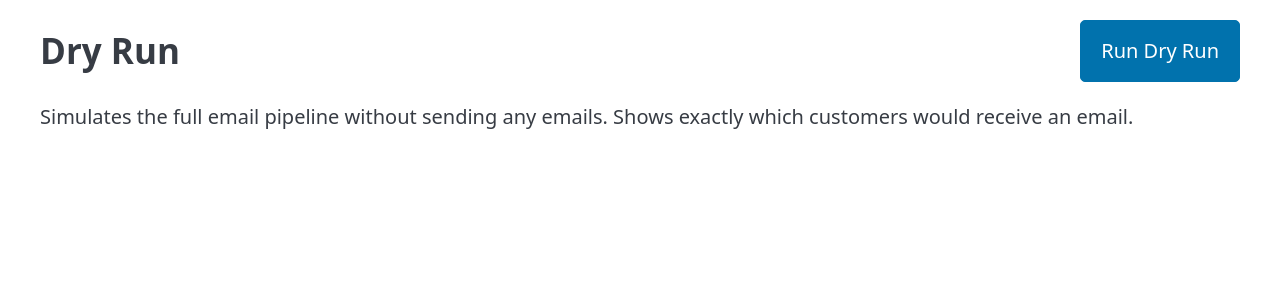
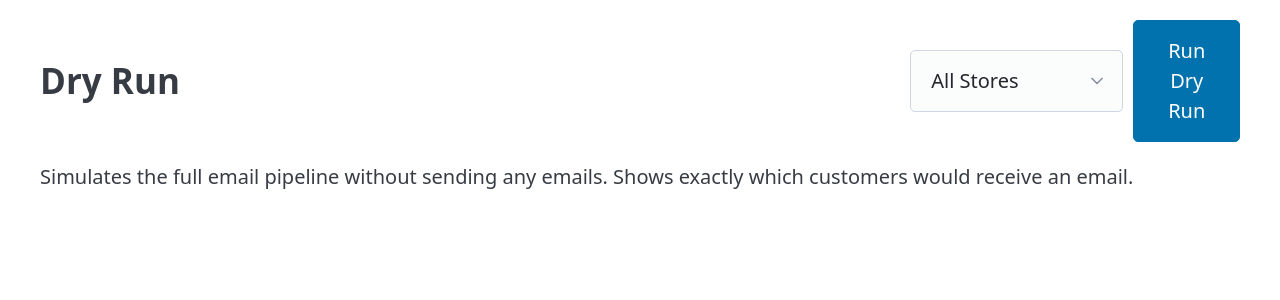
Before and after one commit to jonathangtecom/stuck-order-emailer, a Flask app: page /dry-run in a window 1280 px wide. Shown: the part 70-370 px from the top of the page. Run offline with Flask 3, Linux system fonts and the light colour scheme; the visitor is signed in with stand-in values (Sample User, id 1); data that the repository does not hold is empty; some libraries are stand-ins or nearby versions.

Commit message:
Add per-store selection to dry run
Adds a store dropdown to the dry run page so you can run it for a
single store instead of waiting for all stores to process.

Co-Authored-By: Claude Opus 4.6 <noreply@anthropic.com>

```diff
--- a/app.py
+++ b/app.py
@@ -351,8 +351,9 @@ def dashboard():
 @app.route('/dry-run')
 @login_required
 def dry_run():
+    stores = database.get_enabled_stores()
     return render_template('ui/dry_run.html',
-                           active_page='dry_run')
+                           active_page='dry_run', stores=stores)
 
 
 # ── Store CRUD ───────────────────────────────────────────────
@@ -828,10 +829,11 @@ def api_run():
         return jsonify({'error': 'Unauthorized'}), 403
 
     dry_run = request.args.get('dry_run', '0') == '1'
+    store_id = request.args.get('store_id', '') or None
     mode = "DRY RUN" if dry_run else "LIVE"
     logger.info("[%s] Processing run triggered from %s", mode, remote)
     try:
-        summary = processor.process_all_stores(dry_run=dry_run)
+        summary = processor.process_all_stores(dry_run=dry_run, store_id=store_id)
         return jsonify(summary)
     except Exception as e:
         logger.error("Processing run failed: %s", e, exc_info=True)
--- a/src/processor.py
+++ b/src/processor.py
@@ -36,14 +36,22 @@ SENDGRID_API_KEY = os.environ.get('SENDGRID_API_KEY', '')
 TEMPLATES_PATH = os.environ.get('TEMPLATES_PATH', 'data/templates')
 
 
-def process_all_stores(dry_run=False):
-    """Process all enabled stores. Returns summary dict.
+def process_all_stores(dry_run=False, store_id=None):
+    """Process all enabled stores (or a single store if store_id given).
 
     If dry_run=True, runs the full pipeline (Shopify fetch, ParcelPanel check,
     template rendering) but skips sending emails and recording to the database.
     Returns detailed info about what would have been sent.
     """
-    stores = database.get_enabled_stores()
+    if store_id:
+        store = database.get_store(store_id)
+        if not store or not store.get('enabled'):
+            return {'processed': 0, 'emails_sent': 0, 'skipped': 0,
+                    'errors': 1, 'dry_run': dry_run,
+                    'details': [{'store': 'Unknown', 'error': 'Store not found or disabled'}]}
+        stores = [store]
+    else:
+        stores = database.get_enabled_stores()
     summary = {
         'processed': 0,
         'emails_sent': 0,
--- a/templates/ui/dry_run.html
+++ b/templates/ui/dry_run.html
@@ -5,7 +5,15 @@
 {% block content %}
 <div style="display: flex; justify-content: space-between; align-items: center; margin-bottom: 1rem;">
   <h2 style="margin-bottom: 0;">Dry Run</h2>
-  <button id="btn-dry-run" onclick="runDryRun()">Run Dry Run</button>
+  <div style="display: flex; gap: 0.5rem; align-items: center;">
+    <select id="store-select" style="margin-bottom: 0;">
+      <option value="">All Stores</option>
+      {% for store in stores %}
+      <option value="{{ store.id }}">{{ store.name }}</option>
+      {% endfor %}
+    </select>
+    <button id="btn-dry-run" onclick="runDryRun()">Run Dry Run</button>
+  </div>
 </div>
 
 <p id="dry-run-description">
@@ -15,7 +23,7 @@
 
 <!-- Loading state -->
 <div id="loading-state" style="display: none; text-align: center; padding: 2rem 0;">
-  <p aria-busy="true">Running dry run across all enabled stores... This may take a minute.</p>
+  <p id="loading-message" aria-busy="true">Running dry run across all enabled stores... This may take a minute.</p>
 </div>
 
 <!-- Error state -->
@@ -78,6 +86,9 @@ async function runDryRun() {
   const errorState = document.getElementById('error-state');
   const results = document.getElementById('results-section');
 
+  const storeSelect = document.getElementById('store-select');
+  const storeId = storeSelect.value;
+
   btn.disabled = true;
   btn.setAttribute('aria-busy', 'true');
   btn.textContent = 'Running...';
@@ -86,8 +97,13 @@ async function runDryRun() {
   errorState.style.display = 'none';
   results.style.display = 'none';
 
+  const storeName = storeId ? storeSelect.selectedOptions[0].text : 'all enabled stores';
+  document.getElementById('loading-message').textContent = 'Running dry run for ' + storeName + '... This may take a minute.';
+
   try {
-    const resp = await fetch('/api/run?dry_run=1', {method: 'POST', headers: {'X-CSRF-Token': csrfToken}});
+    let url = '/api/run?dry_run=1';
+    if (storeId) url += '&store_id=' + encodeURIComponent(storeId);
+    const resp = await fetch(url, {method: 'POST', headers: {'X-CSRF-Token': csrfToken}});
     const data = await resp.json();
 
     if (!resp.ok) {
```
Also changed, not shown: tests/test_app_routes.py (+19 -0 lines), tests/test_integration_comprehensive.py (+64 -0 lines).
